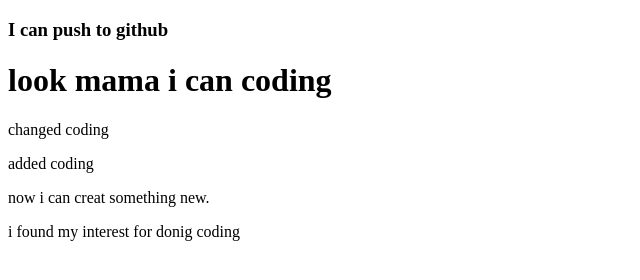
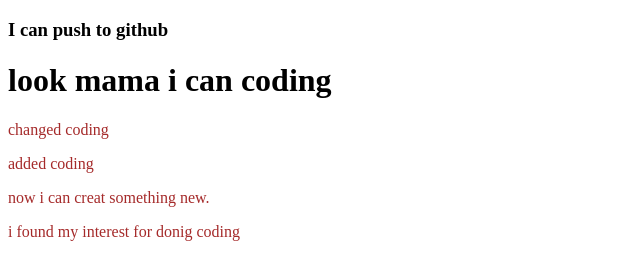
Before and after one commit to mithelazaman/my-second-repo, a plain HTML site: page Index.html in a window 1280 px wide. Shown: the whole page, without its empty margins (0-640 px from the left). Drawn offline with Linux system fonts and the light colour scheme.

Commit message:
style added

```diff
--- a/Index.html
+++ b/Index.html
@@ -5,6 +5,7 @@
     <meta http-equiv="X-UA-Compatible" content="IE=edge">
     <meta name="viewport" content="width=device-width, initial-scale=1.0">
     <title>my second github repo</title>
+    <link rel="stylesheet" href="style.css">
 </head>
 <body>
     <h3>I can push to github</h3>
--- /dev/null
+++ b/style.css
@@ -0,0 +1,3 @@
+p{
+    color: brown;
+}
```
